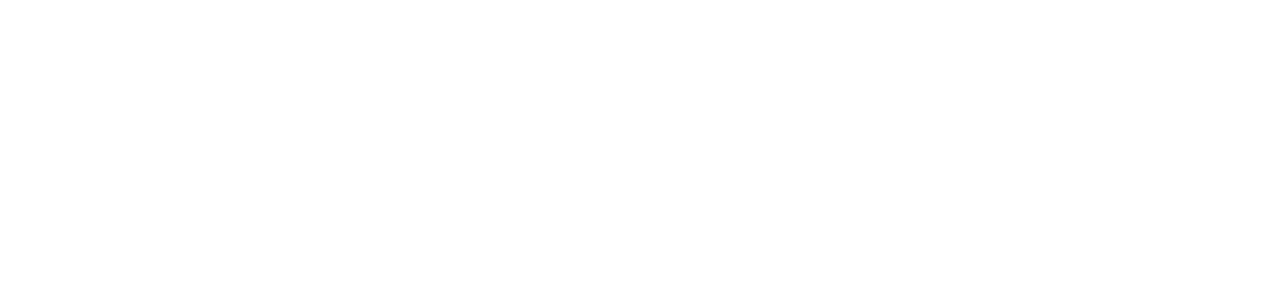
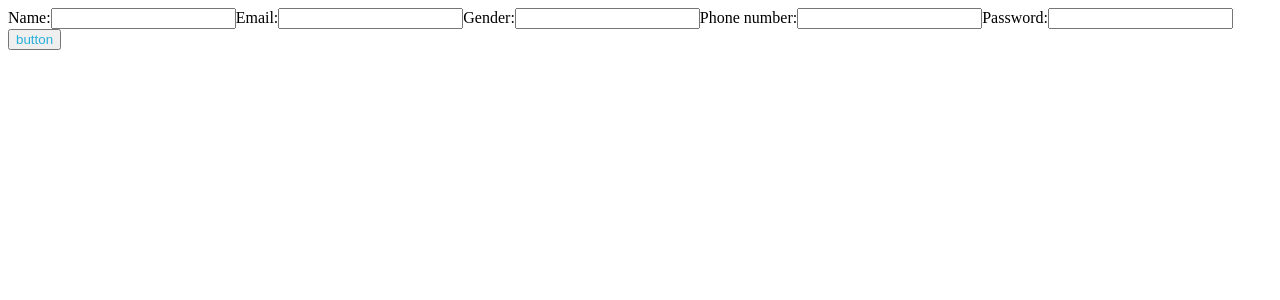
Before and after one commit to vineethsagar/React-Assignments-Set-2---Signup-Form, a React app: page / in a window 1280 px wide. Shown: the top 300 px of the page. Built offline with nearby package versions, Linux system fonts and the light colour scheme.

Commit message:
made a form attempt 1

```diff
--- a/package.json
+++ b/package.json
@@ -1,5 +1,5 @@
 {
-  "name": "react-boilerplate",
+  "name": "signup-form-newton",
   "version": "1.0.0",
   "description": "",
   "main": "index.js",
--- a/src/components/App.js
+++ b/src/components/App.js
@@ -1,11 +1,12 @@
-import React, {Component, useState} from "react";
-import '../styles/App.css';
-
+import React, { Component, useState } from "react";
+import "../styles/App.css";
+import Form from "./Form";
 const App = () => {
   return (
-    <div id="main"></div>
-  )
-}
-
+    <div id="main">
+      <Form />
+    </div>
+  );
+};
 
 export default App;
--- /dev/null
+++ b/src/components/Form.jsx
@@ -0,0 +1,116 @@
+import React, { useState } from "react";
+
+const Form = () => {
+  const [name, setName] = useState("");
+  const [email, setEmail] = useState("");
+  const [gender, setGender] = useState("male");
+  const [phoneNumber, setPhonenumber] = useState("");
+  const [password, setPassword] = useState("");
+  const [welcomeMessage, setWelcomeMessage] = useState("");
+  const [errorMessage, setErrorMessage] = useState("");
+
+  const handleName = (event) => {
+    setName(event.target.value);
+  };
+  const handleEmail = (event) => {
+    setEmail(event.target.value);
+  };
+  const handleGender = (event) => {
+    setGender(event.target.value);
+  };
+  const handlePassword = (event) => {
+    setPhonenumber(event.target.value);
+  };
+  const handlePhoneNumber = (event) => {
+    setPassword(event.target.value);
+  };
+
+  const handleSubmit = (event) => {
+    event.preventDefault();
+    setWelcomeMessage("");
+    if (!name || !email || !gender || !phoneNumber || !password) {
+      setErrorMessage("All fields are mandatory");
+      return;
+    } else if (!isValidName(name)) {
+      setErrorMessage("Name is not alphanumeric");
+      return;
+    } else if (!isValidEmail(email)) {
+      setErrorMessage("Email must contain @");
+      return;
+    } else if (!isValidGender(gender)) {
+      setErrorMessage("Please identify as male, female or others");
+      return;
+    } else if (!isValidPhoneNumber(phoneNumber)) {
+      setErrorMessage("Phone Number must contain only numbers");
+      return;
+    } else if (!isValidPassword(password)) {
+      setErrorMessage("Password must contain atleast 6 letters");
+      return;
+    } else {
+      setErrorMessage("");
+      setWelcomeMessage(`Hello ${email.split("@")[0]}`);
+    }
+  };
+  const isValidName = (name) => {
+    const regex = /^[a-zA-Z0-9 ]*$/;
+    return regex.test(name);
+  };
+  const isValidEmail = (email) => {
+    return email.includes("@");
+  };
+  const isValidGender = (gender) => {
+    if (gender === "male" || gender === "female" || gender === "other") {
+      return true;
+    }
+    return false;
+  };
+  const isValidPhoneNumber = (phoneNumber) => {
+    const regex = /^\d+$/;
+    return regex.test(phoneNumber);
+  };
+  const isValidPassword = (password) => {
+    return password.length > 6;
+  };
+  return (
+    <>
+      <form onSubmit={handleSubmit}>
+        <label>
+          Name:
+          <input type="text" data-testid="name" onChange={handleName}></input>
+        </label>
+        <label>
+          Email:
+          <input
+            type="email"
+            data-testid="email"
+            onChange={handleEmail}
+          ></input>
+        </label>
+        <label>
+          Gender:
+          <input
+            type="text"
+            data-testid="gender"
+            onChange={handleGender}
+          ></input>
+        </label>
+        <label>
+          Phone number:
+          <input data-testid="phoneNumber" onChange={handlePhoneNumber}></input>
+        </label>
+        <label>
+          Password:
+          <input
+            data-testid="password"
+            type="password"
+            onChange={handlePassword}
+          />
+        </label>
+        <button data-testid="button">button</button>
+      </form>
+      <h3>{errorMessage}</h3>
+      <h3>{welcomeMessage}</h3>
+    </>
+  );
+};
+export default Form;
```
Also changed, not shown: 1 other file (tests, documents, lock files or other folders).
